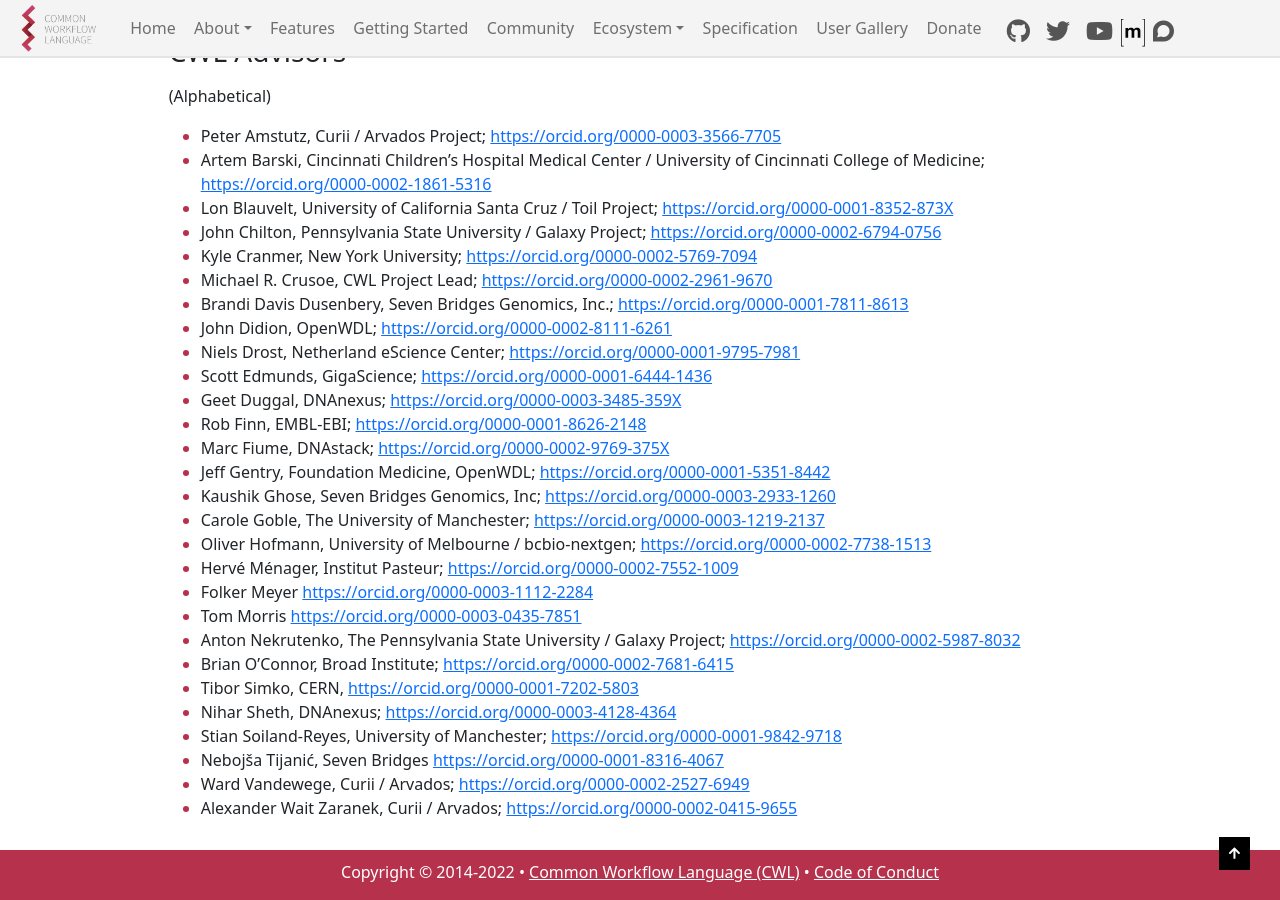
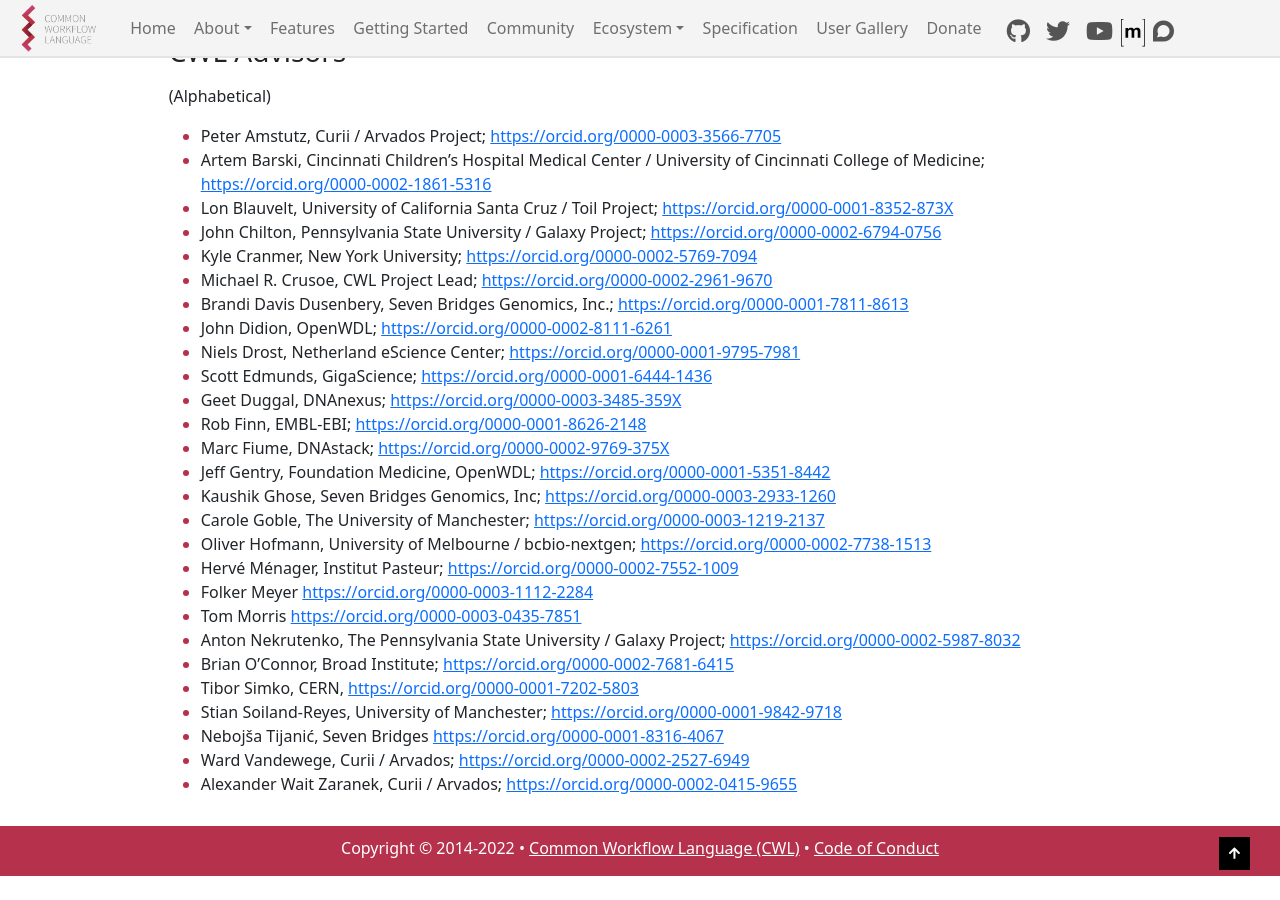
Before and after one commit to common-workflow-language/cwl-website, a Jekyll site: the page built from content/contributors.md, in a window 1280 px wide and 900 px high, scrolled down 1506 px. Built offline with Jekyll 4.4.1, drawn with Linux system fonts in a browser that asks for light colours; after the commit the page ends 2382 px from its top, so only the background shows below that.

Commit message:
Nihar is no longer at DNAnexus

```diff
--- a/content/contributors.md
+++ b/content/contributors.md
@@ -93,7 +93,6 @@
 *   Anton Nekrutenko, The Pennsylvania State University / Galaxy Project; <https://orcid.org/0000-0002-5987-8032>
 *   Brian O'Connor, Broad Institute; <https://orcid.org/0000-0002-7681-6415>
 *   Tibor Simko, CERN, <https://orcid.org/0000-0001-7202-5803>
-*   Nihar Sheth, DNAnexus; <https://orcid.org/0000-0003-4128-4364>
 *   Stian Soiland-Reyes, University of Manchester; <https://orcid.org/0000-0001-9842-9718>
 *   Nebojša Tijanić, Seven Bridges <https://orcid.org/0000-0001-8316-4067>
 *   Ward Vandewege, Curii / Arvados; <https://orcid.org/0000-0002-2527-6949>
```
